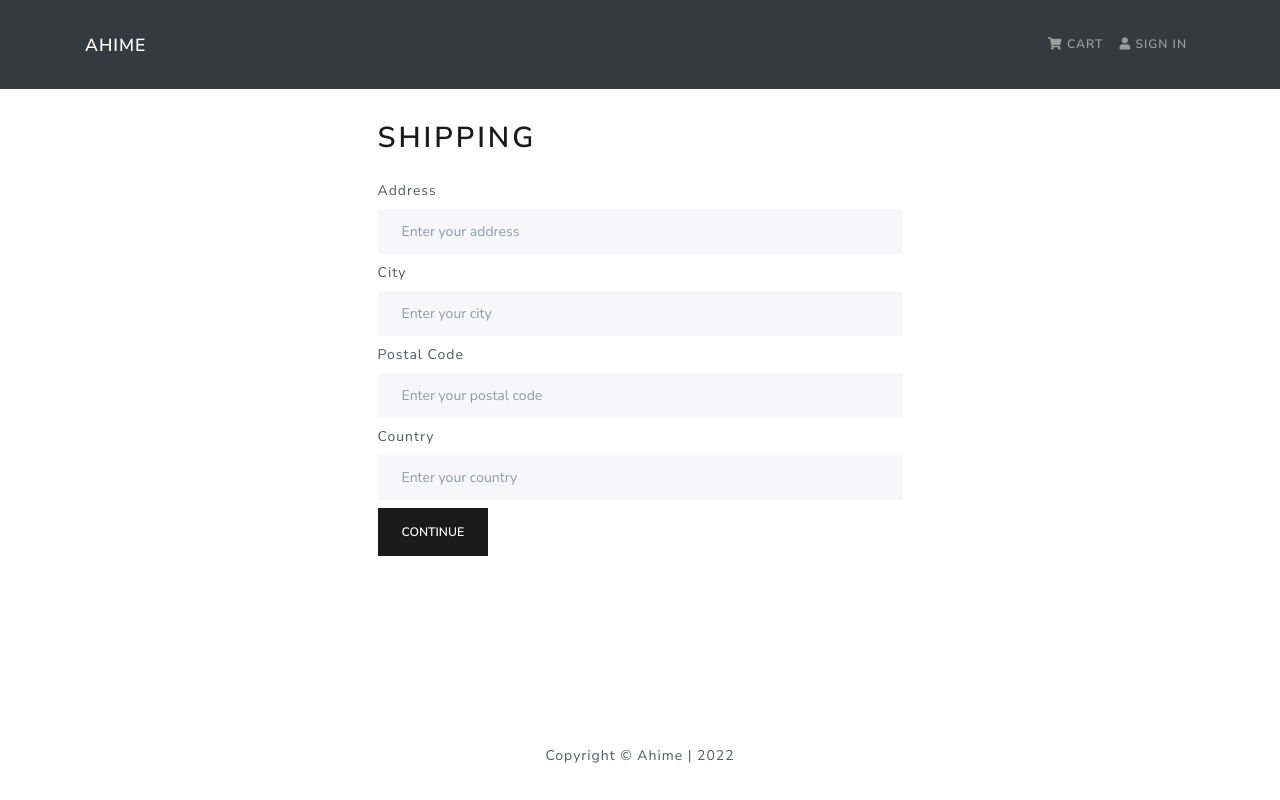
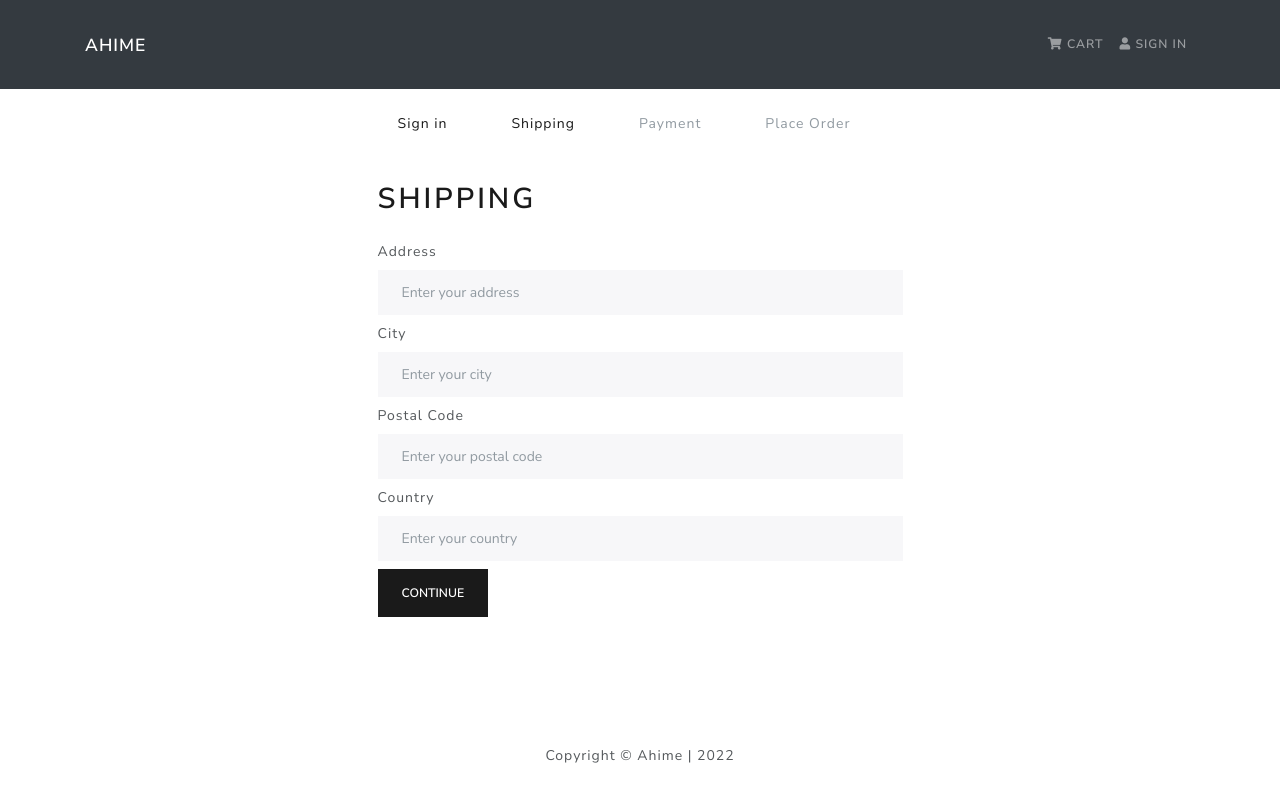
Before and after one commit to YellowFlash2012/ahime-client, a React (Create React App) app: page /shipping in a window 1280 px wide. Built offline with nearby package versions, Linux system fonts and the light colour scheme.

Commit message:
checkout steps completed and shipping component updated

```diff
--- /dev/null
+++ b/src/components/CheckoutSteps.js
@@ -0,0 +1,38 @@
+import React from 'react';
+import { Nav } from 'react-bootstrap'
+import {LinkContainer} from 'react-router-bootstrap'
+const CheckoutSteps = ({step1,step2,step3,step4}) => {
+    return <div>
+        <Nav className='justify-content-center mb-4'>
+            {/* sign in */}
+            <Nav.Item>
+                {step1 ? <LinkContainer to="/login">
+                    <Nav.Link>Sign in</Nav.Link>
+                </LinkContainer>:<Nav.Link disabled>Sign In</Nav.Link> }
+            </Nav.Item>
+
+            {/* shipping */}
+            <Nav.Item>
+                {step2 ? <LinkContainer to="/shipping">
+                    <Nav.Link>Shipping</Nav.Link>
+                </LinkContainer>:<Nav.Link disabled>Shipping</Nav.Link> }
+            </Nav.Item>
+
+            {/* payment */}
+            <Nav.Item>
+                {step3 ? <LinkContainer to="/payment">
+                    <Nav.Link>Payment</Nav.Link>
+                </LinkContainer>:<Nav.Link disabled>Payment</Nav.Link> }
+            </Nav.Item>
+
+            {/* placeorder */}
+            <Nav.Item>
+                {step4 ? <LinkContainer to="/placeorder">
+                    <Nav.Link>Place Order</Nav.Link>
+                </LinkContainer>:<Nav.Link disabled>Place Order</Nav.Link> }
+            </Nav.Item>
+        </Nav>
+    </div>;
+};
+
+export default CheckoutSteps;
--- a/src/pages/Shipping.js
+++ b/src/pages/Shipping.js
@@ -4,6 +4,7 @@
 import FormContainer from "../components/FormContainer";
 import { useDispatch, useSelector } from 'react-redux';
 import { saveShippingAddress } from "../actions/cartActions";
+import CheckoutSteps from "../components/CheckoutSteps";
 
 const Shipping = () => {
 
@@ -28,6 +29,7 @@
     return (
         <div>
             <FormContainer>
+                <CheckoutSteps step1 step2 />
                 <h1>Shipping</h1>
 
                 <Form onSubmit={shippingHandler}>
```
